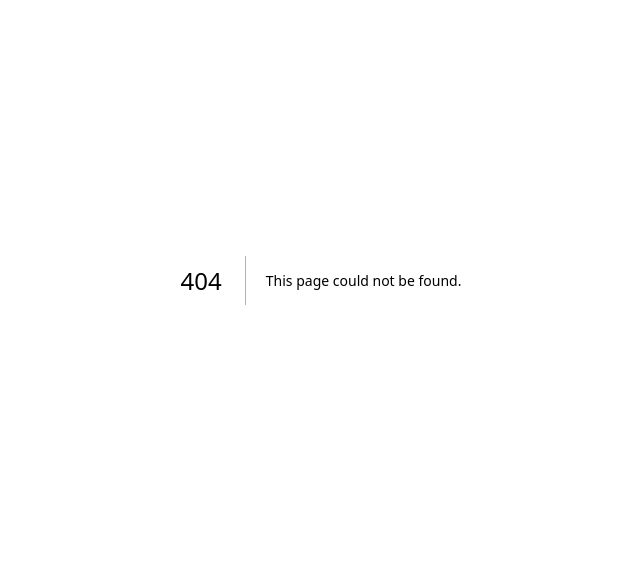
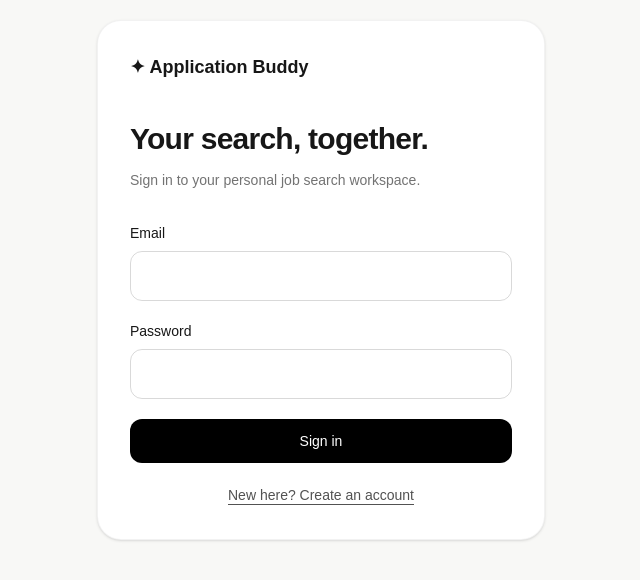
Before and after one commit to mcdeverin/application_buddy, a Next.js app: page /login in a window 1280 px wide. Before the commit this address had no page. Shown: the part 120-700 px from the top of the page, without its empty margins (319-959 px from the left). Built offline with nearby package versions, Linux system fonts and the light colour scheme; no server answers.

Commit message:
Rename to Application Buddy and add authentication

```diff
--- a/package.json
+++ b/package.json
@@ -1,5 +1,5 @@
 {
-  "name": "job_tracker",
+  "name": "application-buddy",
   "version": "0.1.0",
   "private": true,
   "scripts": {
--- /dev/null
+++ b/src/app/auth/confirm/route.ts
@@ -0,0 +1,16 @@
+import { type NextRequest, NextResponse } from "next/server";
+import { createClient } from "../../../../utils/supabase/server";
+
+export async function GET(request: NextRequest) {
+  const tokenHash = request.nextUrl.searchParams.get("token_hash");
+  const code = request.nextUrl.searchParams.get("code");
+  const supabase = await createClient();
+  if (tokenHash && request.nextUrl.searchParams.get("type") === "email") {
+    const { error } = await supabase.auth.verifyOtp({ token_hash: tokenHash, type: "email" });
+    if (!error) return NextResponse.redirect(new URL("/", request.url));
+  } else if (code) {
+    const { error } = await supabase.auth.exchangeCodeForSession(code);
+    if (!error) return NextResponse.redirect(new URL("/", request.url));
+  }
+  return NextResponse.redirect(new URL("/login?error=confirmation", request.url));
+}
--- /dev/null
+++ b/src/app/auth/signout/route.ts
@@ -0,0 +1,13 @@
+import { NextResponse, type NextRequest } from "next/server";
+import { createClient } from "../../../../utils/supabase/server";
+
+export async function POST(request: NextRequest) {
+  // Reject cross-origin posts that could sign someone out unexpectedly.
+  if (request.headers.get("origin") !== request.nextUrl.origin) {
+    return new NextResponse("Forbidden", { status: 403 });
+  }
+  const supabase = await createClient();
+  const { error } = await supabase.auth.signOut();
+  if (error) return new NextResponse("Unable to sign out. Please try again.", { status: 500 });
+  return NextResponse.redirect(new URL("/login", request.url), 303);
+}
--- a/src/app/layout.tsx
+++ b/src/app/layout.tsx
@@ -13,8 +13,8 @@ const geistMono = Geist_Mono({
 });
 
 export const metadata: Metadata = {
-  title: "Create Next App",
-  description: "Generated by create next app",
+  title: "Application Buddy",
+  description: "Your personal job search workspace.",
 };
 
 export default function RootLayout({ children }: LayoutProps<"/">) {
--- /dev/null
+++ b/src/app/login/actions.ts
@@ -0,0 +1,25 @@
+"use server";
+
+import { redirect } from "next/navigation";
+import { createClient } from "../../../utils/supabase/server";
+
+export type AuthState = { error?: string; message?: string };
+
+export async function authenticate(_previous: AuthState, form: FormData): Promise<AuthState> {
+  const email = String(form.get("email") ?? "").trim();
+  const password = String(form.get("password") ?? "");
+  const mode = form.get("mode");
+  if (!email || !password) return { error: "Enter your email and password." };
+  if (mode !== "login" && mode !== "signup") return { error: "Choose sign in or create account." };
+  if (mode === "signup" && password.length < 8) return { error: "Use a password with at least 8 characters." };
+  const supabase = await createClient();
+  if (mode === "signup") {
+    const { data, error } = await supabase.auth.signUp({ email, password });
+    if (error) return { error: error.message };
+    if (!data.session) return { message: "Check your email to confirm your account, then sign in here." };
+  } else {
+    const { error } = await supabase.auth.signInWithPassword({ email, password });
+    if (error) return { error: "Unable to sign in. Check your credentials and confirm your email." };
+  }
+  redirect("/");
+}
--- /dev/null
+++ b/src/app/login/form.tsx
@@ -0,0 +1,30 @@
+"use client";
+
+import { useActionState, useState } from "react";
+import { authenticate, type AuthState } from "./actions";
+
+export function LoginForm() {
+  const [mode, setMode] = useState<"login" | "signup">("login");
+  const [state, action, pending] = useActionState<AuthState, FormData>(authenticate, {});
+  return (
+    <form action={action} className="space-y-5">
+      <input type="hidden" name="mode" value={mode} />
+      <div>
+        <label htmlFor="email" className="mb-2 block text-sm font-medium">Email</label>
+        <input id="email" name="email" type="email" autoComplete="email" required className="w-full rounded-xl border border-black/15 px-4 py-3 outline-none focus:ring-2 focus:ring-black/20" />
+      </div>
+      <div>
+        <label htmlFor="password" className="mb-2 block text-sm font-medium">Password</label>
+        <input id="password" name="password" type="password" autoComplete={mode === "login" ? "current-password" : "new-password"} minLength={mode === "signup" ? 8 : undefined} required className="w-full rounded-xl border border-black/15 px-4 py-3 outline-none focus:ring-2 focus:ring-black/20" />
+      </div>
+      {state.error && <p role="alert" className="text-sm text-red-700">{state.error}</p>}
+      {state.message && <p role="status" className="text-sm text-green-800">{state.message}</p>}
+      <button disabled={pending} className="w-full rounded-xl bg-black px-4 py-3 text-sm font-medium text-white disabled:opacity-50">
+        {pending ? "Please wait…" : mode === "login" ? "Sign in" : "Create account"}
+      </button>
+      <button type="button" disabled={pending} onClick={() => setMode(mode === "login" ? "signup" : "login")} className="w-full text-sm text-neutral-600 underline underline-offset-4">
+        {mode === "login" ? "New here? Create an account" : "Already have an account? Sign in"}
+      </button>
+    </form>
+  );
+}
--- /dev/null
+++ b/src/app/login/page.tsx
@@ -0,0 +1,24 @@
+import { redirect } from "next/navigation";
+import { createClient } from "../../../utils/supabase/server";
+import { LoginForm } from "./form";
+
+export default async function Login({ searchParams }: { searchParams: Promise<{ error?: string }> }) {
+  const configured = !!(process.env.NEXT_PUBLIC_SUPABASE_URL && process.env.NEXT_PUBLIC_SUPABASE_PUBLISHABLE_KEY);
+  if (configured) {
+    const supabase = await createClient();
+    const { data } = await supabase.auth.getClaims();
+    if (data?.claims) redirect("/");
+  }
+  const { error } = await searchParams;
+  return (
+    <main className="flex min-h-screen items-center justify-center bg-[#F8F8F6] px-6 py-12 text-[#171717]">
+      <div className="w-full max-w-md rounded-3xl border border-black/5 bg-white p-8 shadow-sm">
+        <p className="mb-10 text-lg font-semibold">✦ Application Buddy</p>
+        <h1 className="text-3xl font-semibold tracking-tight">Your search, together.</h1>
+        <p className="mb-8 mt-3 text-sm leading-relaxed text-neutral-500">Sign in to your personal job search workspace.</p>
+        {error && <p role="alert" className="mb-5 text-sm text-red-700">Your confirmation link could not be verified. Try signing in or request a new confirmation email.</p>}
+        {configured ? <LoginForm /> : <p role="alert" className="text-sm text-neutral-600">Add your Supabase URL and publishable key to .env.local, then restart the app to enable sign in.</p>}
+      </div>
+    </main>
+  );
+}
--- a/src/app/page.tsx
+++ b/src/app/page.tsx
@@ -1,4 +1,11 @@
-export default function Home() {
+import { redirect } from "next/navigation";
+import { createClient } from "../../utils/supabase/server";
+
+export default async function Home() {
+  const supabase = await createClient();
+  const { data } = await supabase.auth.getClaims();
+  if (!data?.claims) redirect("/login");
+  const today = new Date().toLocaleDateString("en-US", { weekday: "long", month: "long", day: "numeric", timeZone: "America/New_York" });
   return (
     <main className="min-h-screen bg-[#F8F8F6] text-[#171717]">
       <div className="flex min-h-screen">
@@ -9,7 +16,7 @@ export default function Home() {
               ✦
             </div>
             <span className="text-lg font-semibold tracking-tight">
-              job_tracker
+              Application Buddy
             </span>
           </div>
 
@@ -21,7 +28,10 @@ export default function Home() {
           </nav>
 
           <div className="mt-auto">
-            <NavItem label="Me" />
+            <p className="mb-3 truncate text-xs text-neutral-500">{String(data.claims.email ?? "")}</p>
+            <form action="/auth/signout" method="post">
+              <button className="w-full rounded-xl px-3 py-2.5 text-left text-sm text-neutral-500 hover:bg-neutral-50">Sign out</button>
+            </form>
           </div>
         </aside>
 
@@ -31,11 +41,11 @@ export default function Home() {
             {/* Header */}
             <header className="mb-12">
               <p className="mb-2 text-sm text-neutral-500">
-                Wednesday, September 30
+                {today}
               </p>
 
               <h1 className="text-4xl font-semibold tracking-[-0.04em]">
-                Good evening, Macauley.
+                Welcome to Application Buddy.
               </h1>
 
               <p className="mt-3 text-lg text-neutral-500">
@@ -43,6 +53,9 @@ export default function Home() {
               </p>
             </header>
 
+            <p role="status" className="mb-8 rounded-xl border border-amber-200 bg-amber-50 px-4 py-3 text-sm text-amber-900">
+              Dashboard preview · The items below are examples. Application tracking and email sync are not connected yet.
+            </p>
             {/* Fresh Matches */}
             <section className="mb-12">
               <SectionHeader title="Fresh matches" action="See all" />
--- /dev/null
+++ b/src/proxy.ts
@@ -0,0 +1,35 @@
+import { createServerClient } from "@supabase/ssr";
+import { NextResponse, type NextRequest } from "next/server";
+
+export async function proxy(request: NextRequest) {
+  let response = NextResponse.next({ request });
+  const url = process.env.NEXT_PUBLIC_SUPABASE_URL;
+  const key = process.env.NEXT_PUBLIC_SUPABASE_PUBLISHABLE_KEY;
+  if (!url || !key) {
+    return request.nextUrl.pathname === "/login" ? response : NextResponse.redirect(new URL("/login", request.url));
+  }
+  const supabase = createServerClient(url, key, {
+    cookies: {
+      getAll: () => request.cookies.getAll(),
+      setAll(cookiesToSet) {
+        cookiesToSet.forEach(({ name, value }) => request.cookies.set(name, value));
+        response = NextResponse.next({ request });
+        cookiesToSet.forEach(({ name, value, options }) => response.cookies.set(name, value, options));
+      },
+    },
+  });
+  const { data } = await supabase.auth.getClaims();
+  response.headers.set("Cache-Control", "private, no-store");
+  const publicRoute = request.nextUrl.pathname === "/login" || request.nextUrl.pathname.startsWith("/auth/");
+  if (!data?.claims && !publicRoute) {
+    const redirect = NextResponse.redirect(new URL("/login", request.url));
+    response.cookies.getAll().forEach(cookie => redirect.cookies.set(cookie));
+    redirect.headers.set("Cache-Control", "private, no-store");
+    return redirect;
+  }
+  return response;
+}
+
+export const config = {
+  matcher: ["/((?!_next/static|_next/image|favicon.ico|.*\\.(?:svg|png|jpg|jpeg|gif|webp)$).*)"],
+};
```
Also changed, not shown: 2 other files (tests, documents, lock files or other folders).
